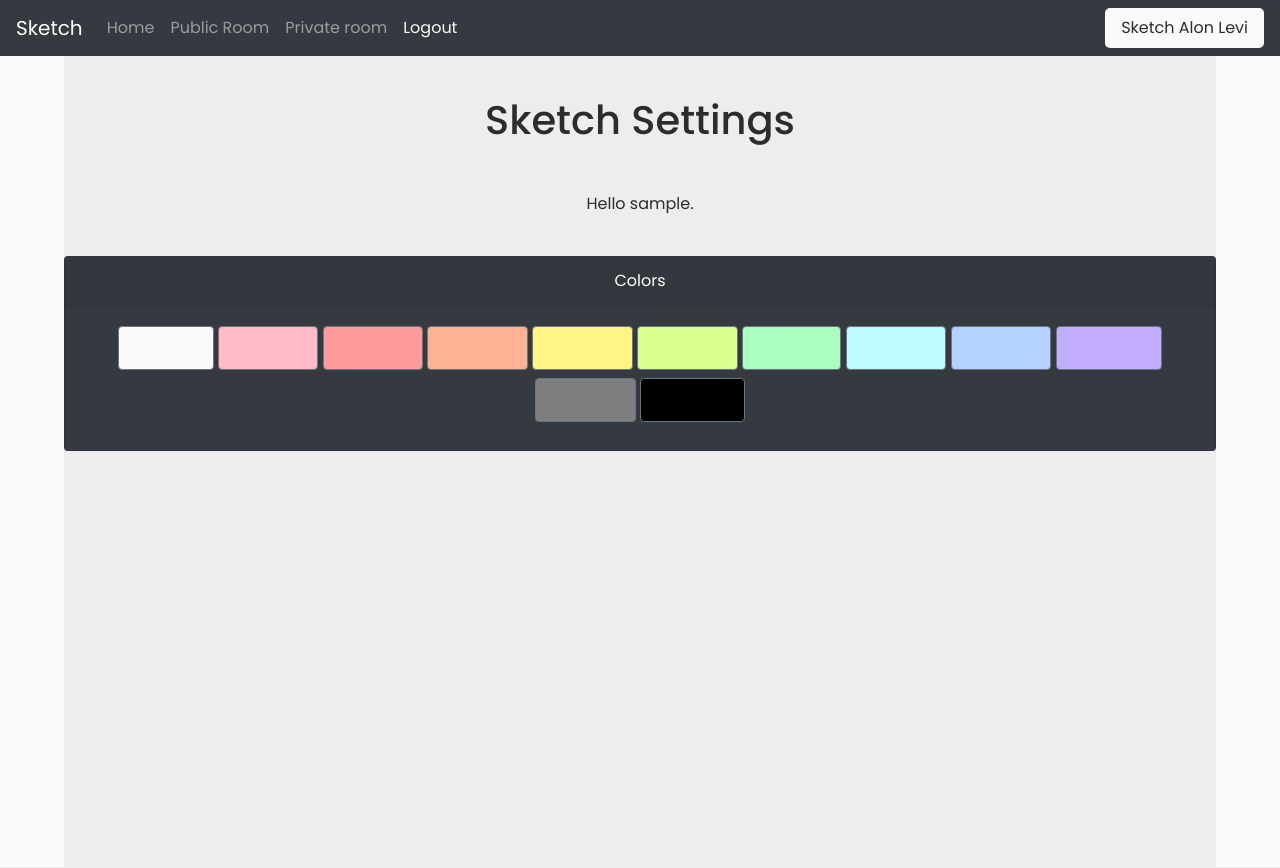
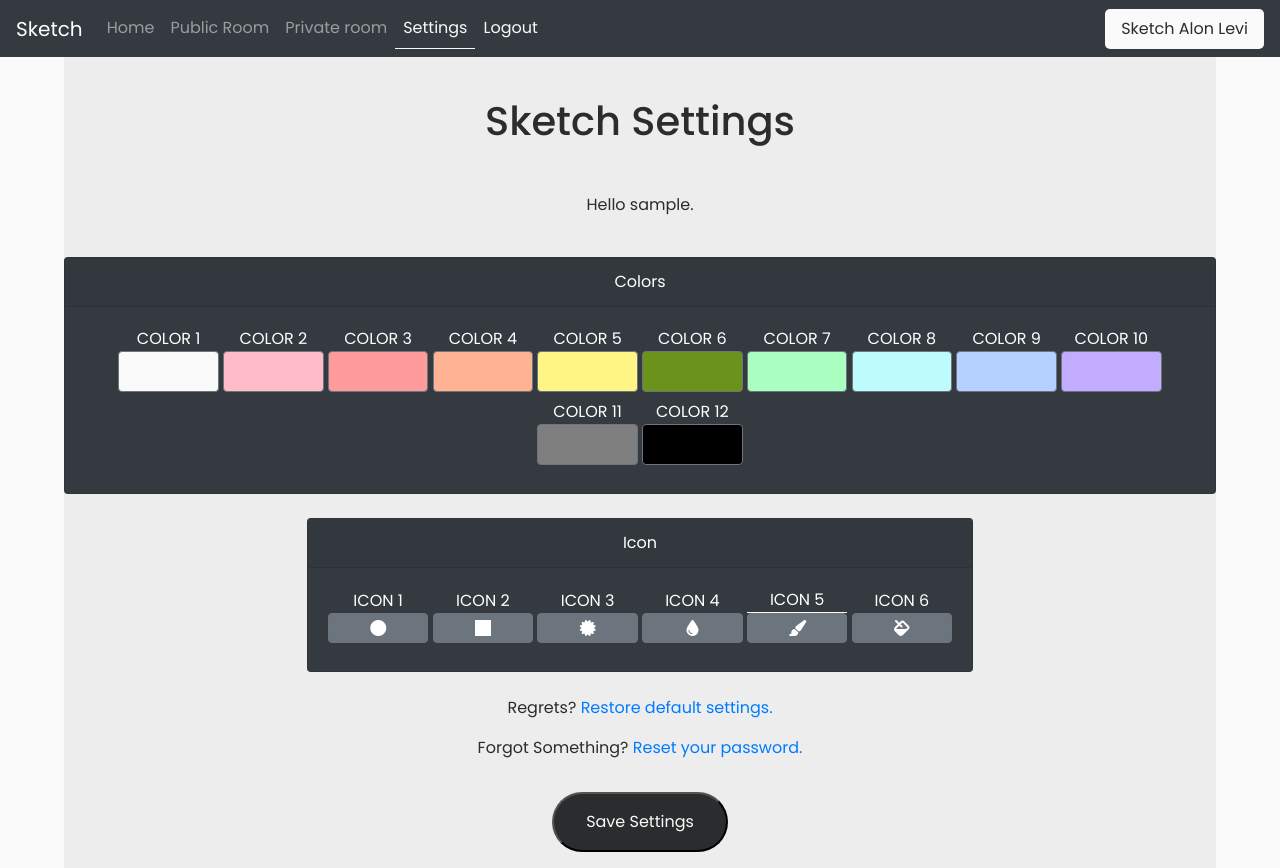
Before and after one commit to 222alon/Sketch, a Flask app: page /settings in a window 1280 px wide. Before the commit the page ends 451 px from the top, so only its background shows below. Run offline with Flask 2, Linux system fonts and the light colour scheme; a user stored in the database is signed in; some libraries are stand-ins or nearby versions.

Commit message:
Sketch 1.0 - Finished ALL critical backend, email reset system and some bug fixes.

```diff
--- a/Sketch/routes.py
+++ b/Sketch/routes.py
@@ -5,6 +5,13 @@ import random
 import string
 
 from datetime import datetime
+
+import smtplib, ssl
+from email.mime.text import MIMEText
+from email.mime.multipart import MIMEMultipart
+
+from expiringdict import ExpiringDict
+
 from flask_login import current_user, logout_user, login_required, login_user
 
 from .models import User, db , login_manager
@@ -14,9 +21,9 @@ from flask_socketio import send, emit, join_room, leave_room
 
 
 def update_active(page):
-	session['active-page'] = {'home': '', 'public': '', 'private': '', 'login': '', 'signup': '', 'settings': ''}
+	session['active-page'] = {'home': '', 'public': '', 'private': '', 'login': '', 'signup': '', 'settings': '', 'none': ''}
 	session['active-page'][page] = 'active-item'
-	print (session['active-page'])
+	# print (session['active-page'])
 
 # Class for handling all the strokes in a Draw Room
 
@@ -38,14 +45,24 @@ class canvas_strokes:
 
 print("Routes intiated")
 
+# email = 'SketchConfirmation@gmail.com'
+# password = 'SketchPassword'
+# Too lazy to secure the password, go nuts.
+
+
 colors = ['#fafafa', '#FFBCC8', '#FF9B9B','#FFB392','#FFF585','#D8FF8F','#AAFFC0','#BDFBFD','#B5D1FF','#C2ACFF','#7E7E7E','#000000']
 
+icons = ['fas fa-circle', 'fas fa-square-full', 'fas fa-certificate' , 'fas fa-tint', 'fas fa-paint-brush', 'fas fa-fill']
+
 draw_state = {'public' : canvas_strokes()}
+
+codes = ExpiringDict(max_len=100, max_age_seconds=300) # This has a max size which could prove problamatic, however it is good enough for the limited use my site will have.
+# codes['test'] = 'TESTING' # Will expire after 5 minutes, raise KeyError after.
 
 @app.route('/harry')
 @app.route('/garry')
 def garry():
-  return render_template('garry.html')
+	return render_template('garry.html')
 
 @app.route('/index')
 @app.route('/')
@@ -75,6 +92,91 @@ def login():
 			return render_template('login.html', err = 'Invalid credentials')
 		return render_template('login.html')
 	return redirect(url_for('index'))
+
+@app.route('/recover', methods=['GET', 'POST'])
+def recover():
+	if request.method == 'POST':
+		if User.query.filter_by(email=request.form['username']).first():
+			session['email_to_reset'] = request.form['username']
+		elif User.query.filter_by(username=request.form['username']).first():
+			user_email = User.query.filter_by(username=request.form['username']).first().email
+			session['email_to_reset'] = user_email
+		else:
+			session['email_to_reset'] = ''
+
+		return redirect(url_for('confirm'))
+	update_active('none')
+	return render_template('recover.html')
+
+@app.route('/confirm', methods=['GET', 'POST'])
+def confirm():
+	if request.method == 'POST':
+		conf_code = codes[session['email_to_reset']]
+		if request.form['conf_code'] == conf_code:
+			resetted_user = User.query.filter_by(email=session['email_to_reset']).first()
+			session['user'] = resetted_user.username
+			login_user(resetted_user)
+			session['email_to_reset'] = ''
+			return redirect(url_for('reset_password'))
+
+		else:
+			return render_template('confirm.html', err = 'Invalid Code.')
+
+	update_active('none')
+
+	if session['email_to_reset']:
+		message = MIMEMultipart("alternative")
+		message["Subject"] = "Sketch Confirmation Code"
+		message["From"] = "SketchConfirmation@gmail.com"
+		message["To"] = session['email_to_reset']
+
+		conf_code = ''.join(random.choice(string.ascii_uppercase + string.digits) for _ in range(6))
+		codes[session['email_to_reset']] = conf_code
+		raw_msg = """
+Subject: Sketch Confirmation Email.
+
+Your confirmation code is {}, if you did not request an account recovery please ignore this message.""".format(conf_code)
+		html_msg = """
+<html>
+	<body style="background-color = #fafafa;, border: 1px hsl(200, 4%, 17%) solid">
+
+		<a href="https://sketch.222alon.repl.co"> Sent from Sketch by Alon Levi </a>
+		</br>
+		<p style="color = hsl(200, 4%, 17%);"> Your confirmation code is <b>{}</b>, if you did not request an account recovery please ignore this message.</p>
+
+	</body>
+</html>""".format(conf_code)
+
+		message.attach(MIMEText(raw_msg, 'plain'))
+		message.attach(MIMEText(html_msg, 'html'))
+
+		context = ssl.create_default_context()
+		with smtplib.SMTP_SSL("smtp.gmail.com", 465, context=context) as server:
+			print('Sending test msg')
+
+			server.login("SketchConfirmation@gmail.com", 'SketchPassword')
+			server.sendmail("SketchConfirmation@gmail.com", "222alon123@gmail.com", message.as_string())
+	else:
+		print("Given user does not exist.")
+	return render_template('confirm.html')
+
+@app.route('/reset_password', methods=['GET', 'POST'])
+@login_required
+def reset_password():
+	update_active('none')
+	if request.method == 'POST':
+		password = request.form['password']
+		conf_password = request.form['pass_conf']
+
+		if password != conf_password:
+			return render_template('resetpass.html', err='Password does not match.')
+
+		current_user.password = password
+		db.session.commit()
+		return redirect(url_for('index'))
+
+	return render_template('resetpass.html')
+
 
 @app.route('/register', methods=['GET', 'POST'])
 def signup():
@@ -109,12 +211,11 @@ def logout():
 		logout_user()
 	return redirect(url_for('login'))
 
-
 @app.route('/drawroom')
 def public_drawroom():
 	return redirect(url_for('private_drawroom', room_id = 'public'))
 
-# public is the public draw room
+# 'public' is the public draw room
 @app.route('/drawroom/<room_id>')
 def private_drawroom(room_id):
 	if room_id not in draw_state:
@@ -123,7 +224,9 @@ def private_drawroom(room_id):
 		update_active('public')
 	else:
 		update_active('private')
-	return render_template('draw-page.html', colors = colors)
+	if current_user.is_authenticated:
+		return render_template('draw-page.html', colors = current_user.colors.split(','), icon = current_user.icon)
+	return render_template('draw-page.html', colors = colors, icon = icons[3])
 
 def generate_roomid():
 	# 839,299,365,868,340,224 <- max amount of rooms.
@@ -143,24 +246,38 @@ def create_room():
 def settings():
 	update_active('settings')
 	if request.method == 'POST':
-		pass
+		new_colors = []
+		for key, value in request.form.items():
+			if key == 'icon':
+				current_user.icon = value
+			else:
+				new_colors.append(value)
+		current_user.colors = ','.join(new_colors)
+		db.session.commit()
 
-	return render_template('settings.html', colors = colors)
+	print(current_user.colors.split(','))
+	return render_template('settings.html', colors = current_user.colors.split(','), icons = icons, cur_icon = current_user.icon)
 
+@app.route('/reset_settings')
+@login_required
+def reset_settings():
+	current_user.colors = ','.join(colors);
+	current_user.icon = 'fas fa-tint';
+	db.session.commit()
+	return redirect(url_for('settings'))
 
 # ERROR HANDLING PAGES
 
 @login_manager.unauthorized_handler
 def unauthorized():
-	return redirect(url_for('login'), err = 'Login to access this')
-
+	return render_template('unauthorized.html')
 
 @app.errorhandler(404)
 def not_found(error):
-  print(error)  # error is a "werkzeug.exceptions.NotFound" object.
-  # Handle a 404 error
-  # todo update 404error.html to be better
-  return make_response(render_template('404error.html'), 404)
+	print(error)  # error is a "werkzeug.exceptions.NotFound" object.
+	# Handle a 404 error
+	# todo update 404error.html to be better
+	return make_response(render_template('404error.html'), 404)
 
 # SocketIO stuff
 
--- a/Sketch/static/styles/base.css
+++ b/Sketch/static/styles/base.css
@@ -32,6 +32,7 @@ body {
 } */
 
 .right-nav-el {
+	white-space: nowrap;
 	display: inline-block;
 	color: var(--dark-color);
 	background: var(--background-color);
@@ -39,6 +40,12 @@ body {
 	border-radius: 5px;
 
 	margin-left: auto;
+}
+
+@media only screen and (min-width: 575px) and (max-width: 705px) {
+  .right-nav-el {
+		display: none;
+	}
 }
 
 .user-related {
--- a/Sketch/static/styles/forms.css
+++ b/Sketch/static/styles/forms.css
@@ -38,8 +38,8 @@
 }
 .form-page > input[type=submit] {
 
-
 	white-space: nowrap;
+	outline: none;
 
 	background:	var(--dark-color);
 	color: var(--background-color);
@@ -65,11 +65,15 @@
 	border: 0px;
 }
 
-.colorInputLabel {
-	margin-bottom: 0;
+.color-button-container {
+	display: inline-block;
+	width: 10ch;
 }
 
-
+.color-button {
+	transition: none;
+	width: 100%;
+}
 
 .error-msg {
 	width: 30%;
--- a/Sketch/templates/base.html
+++ b/Sketch/templates/base.html
@@ -47,12 +47,15 @@
 					<a class="nav-link {{session['active-page']['home']}}" href="index">Home</a>
 				</li>
 				<li class="nav-item">
-					<a class="nav-link {{session['active-page']['public']}}" href="drawroom/public">Public Room</a>
+					<a style="white-space: nowrap;" class="nav-link {{session['active-page']['public']}}" href="drawroom/public">Public Room</a>
 				</li>
 				<li class="nav-item">
-					<a class="nav-link {{session['active-page']['private']}}" href="create_room">Private room</a>
+					<a style="white-space: nowrap;" class="nav-link {{session['active-page']['private']}}" href="create_room">Private room</a>
 				</li>
 				{% if session['user'] %}
+				<li style="margin-left: auto;" class="nav-item">
+					<a class="user-related nav-link {{session['active-page']['settings']}}" href="settings">Settings</a>
+				</li>
 				<li style="margin-left: auto;" class="nav-item">
 					<a class="user-related nav-link {{session['active-page']['logout']}}" href="logout">Logout</a>
 				</li>
--- a/Sketch/templates/draw-page.html
+++ b/Sketch/templates/draw-page.html
@@ -24,7 +24,7 @@
 		<div class="card-body">
 			{% for color in colors: %}
 		<label class="btn btn-secondary">
-			<input class="color-radio" type="radio" name="color" id="color{{loop.index}}" autocomplete="off" checked value="{{color}}" ><i class="fas fa-tint" style="color: {{color}};"></i>
+			<input class="color-radio" type="radio" name="color" id="color{{loop.index}}" autocomplete="off" checked value="{{color}}" ><i class="{{icon}}" style="color: {{color}};"></i>
 		</label>
 			{% endfor %}
 		</div>
--- a/Sketch/templates/settings.html
+++ b/Sketch/templates/settings.html
@@ -19,34 +19,71 @@
 			<div class="card-header">Colors</div>
 			<div class="card-body">
 				{% for color in colors: %}
-			<label class="btn btn-secondary" style="transition: none">
-				<label class="colorInputLabel">
-					<input type="color" id="color{{loop.index}}" value="{{color}}" class="hidden-input">
-					<!-- <i class="fas fa-tint" style="color: {{color}};"></i>  -->
-					<i class="fas fa-square-full" style="color: {{color}};"></i>
-				color{{loop.index}} </label>
-			</label>
+			<div class="color-button-container">
+				<p style="margin-bottom: 0px;"> COLOR {{loop.index}} </p>
+				<!-- The color pick button -->
+				<label class="btn btn-secondary color-button">
+						<input type="color" id="color{{loop.index}}" name="color{{loop.index}}" value="{{color}}" class="hidden-input">
+				</label>
+			</div>
 				{% endfor %}
 			</div>
 		</div>
+		</br>
+		<div class="color-picker card text-white bg-dark" id="iconPicker">
+			<div class="card-header">Icon</div>
+			<div class="card-body">
+				{% for icon in icons: %}
+			<div class="color-button-container">
+				<p style="margin-bottom: 0px;"> ICON {{loop.index}} </p>
+
+				<label class="btn btn-secondary color-button">
+					<i class="{{icon}}"></i>
+					<input style="display:none" type="radio" name="icon" id="icon{{loop.index}}" value="{{icon}}"
+					{% if cur_icon ==  icon%}
+						checked
+					{% endif %}
+					>
+				</label>
+			</div>
+				{% endfor %}
+			</div>
+		</div>
+	</br>
+
+	<p>Regrets? <a href="/reset_settings">Restore default settings.</a></p>
+	<p>Forgot Something? <a href="/reset_password">Reset your password.</a></p>
+	<input type = "submit" value = "Save Settings">
 
 	</form>
 
 	<script>
 
-		const inputs = document.querySelectorAll('input');
-		inputs.forEach((input) => {
+		const color_inputs = document.querySelectorAll('input[type=color]');
+		const icon_inputs = document.querySelectorAll('input[type=radio]');
+
+		color_inputs.forEach((input) => {
 			input.parentElement.style.color = input.value;
-			input.parentElement.parentElement.style.backgroundColor = input.value;
-			input.addEventListener('input', handleClick);
-			input.addEventListener('change', handleClick);
+			input.parentElement.style.backgroundColor = input.value;
+			input.addEventListener('input', handleColor);
+			input.addEventListener('change', handleColor);
 		});
 
-		function handleClick(e) {
-			this.parentElement.parentElement.style.backgroundColor = e.target.value;
+		icon_inputs.forEach((input) => {
+			if (input.checked) { input.parentElement.previousElementSibling.style.borderBottom = '1px solid #fafafa'; }
+			input.addEventListener('change', handleIcon);
+		});
+
+		function handleColor(e) {
+			this.parentElement.style.backgroundColor = e.target.value;
 			this.parentElement.style.color = e.target.value;
-			this.nextElementSibling.style.color = e.target.value;
-			// console.log(e.target.value);
+		}
+
+		function handleIcon(e) {
+			icon_inputs.forEach((input) => {
+			input.parentElement.previousElementSibling.style.borderBottom = 'none';
+		});
+		this.parentElement.previousElementSibling.style.borderBottom = '1px solid #fafafa';
 		}
 
 	</script>
--- a/pyproject.toml
+++ b/pyproject.toml
@@ -14,6 +14,7 @@ flask-sqlalchemy = "^2.4.4"
 flask-socketio = "^4.3.1"
 eventlet = "^0.30.2"
 flask-session = "^0.3.2"
+expiringdict = "^1.2.1"
 
 [tool.poetry.dev-dependencies]
 
```
Also changed, not shown: Sketch/models.py (+21 -18 lines), Sketch/templates/confirm.html (added, +25 -0 lines), Sketch/templates/recover.html (added, +25 -0 lines), Sketch/templates/resetpass.html (added, +27 -0 lines), Sketch/templates/unauthorized.html (added, +11 -0 lines), Sketch/database.db, 1 other file.
